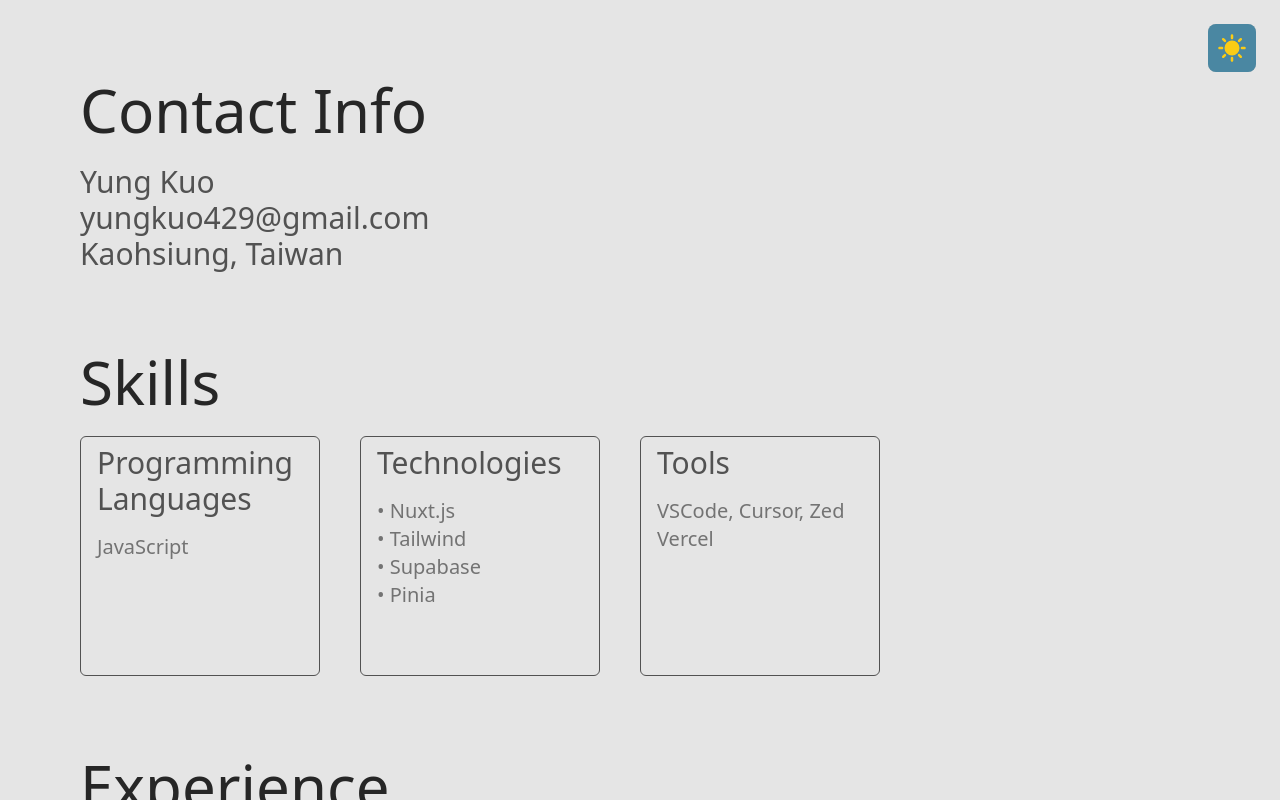
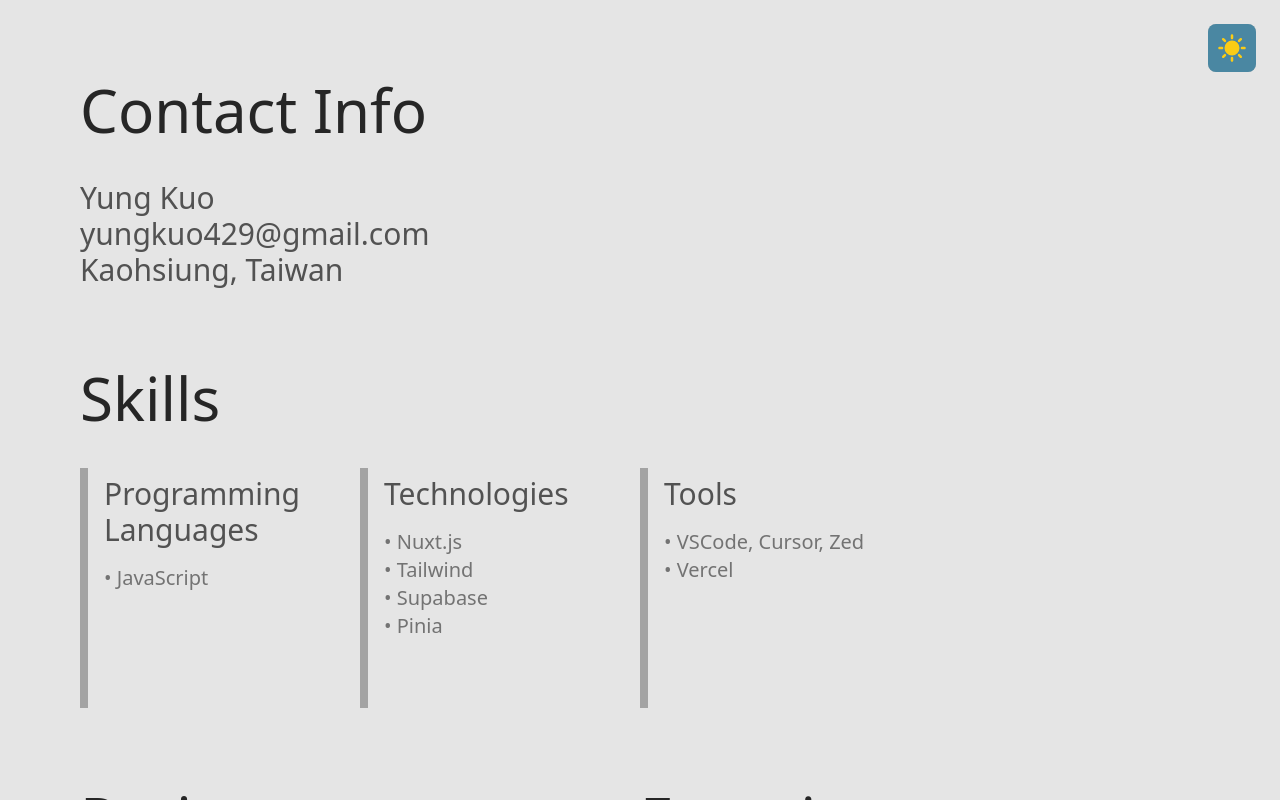
Before and after one commit to Yung-Kuo/my-blog, a Nuxt app: page /resume in a window 1280 px wide. Built offline with nearby package versions, Linux system fonts and the light colour scheme; no server answers.

Commit message:
modify resume

```diff
--- /dev/null
+++ b/components/Projects/TwitterClone.vue
@@ -0,0 +1,27 @@
+<template>
+  <div class="flex w-min flex-col items-center gap-4">
+    <NuxtLink to="https://twitter-clone-rho-smoky.vercel.app/" target="_blank">
+      <UITitleSub
+        class="text-sky-600 hover:text-sky-700 dark:text-sky-500 dark:hover:text-sky-400"
+      >
+        Twitter Clone
+      </UITitleSub>
+    </NuxtLink>
+    <NuxtLink to="https://twitter-clone-rho-smoky.vercel.app/" target="_blank">
+      <div
+        class="group grid h-60 w-80 grid-cols-1 grid-rows-1 overflow-hidden rounded-md border-0 dark:border dark:border-neutral-700"
+      >
+        <div
+          class="z-10 col-start-1 row-start-1 h-full w-full rounded-md bg-[url('/assets/photo/twitter-clone.webp')] bg-cover bg-center bg-no-repeat transition-all group-hover:scale-105"
+        />
+        <div
+          class="z-20 col-start-1 row-start-1 flex h-full w-full items-center justify-center rounded-md bg-neutral-500 bg-opacity-0 transition-all hover:bg-opacity-30 hover:backdrop-blur-sm"
+        >
+          <UITitleAlt class="opacity-0 transition-all group-hover:opacity-100">
+            Go to project
+          </UITitleAlt>
+        </div>
+      </div>
+    </NuxtLink>
+  </div>
+</template>
--- /dev/null
+++ b/components/UI/Section.vue
@@ -0,0 +1,36 @@
+<script setup>
+const props = defineProps({
+  expand: {
+    type: Boolean,
+    default: false,
+  },
+});
+const isExpand = ref(true);
+</script>
+<template>
+  <div>
+    <div
+      class="w-min"
+      @mousedown="props.expand ? (isExpand = !isExpand) : null"
+    >
+      <slot name="title" :isExpand="isExpand" />
+    </div>
+    <div class="h-10" />
+    <div class="min-h-20">
+      <Transition
+        enter-active-class="transition-all duration-300"
+        enter-from-class="opacity-0"
+        enter-to-class="opacity-100"
+        leave-active-class="transition-all duration-300"
+        leave-from-class="opacity-100"
+        leave-to-class="opacity-0"
+      >
+        <div v-show="!props.expand || isExpand">
+          <slot name="sub" />
+          <div v-if="$slots.content && $slots.sub" class="h-20" />
+          <slot name="content" />
+        </div>
+      </Transition>
+    </div>
+  </div>
+</template>
--- a/components/UI/Title/List.vue
+++ b/components/UI/Title/List.vue
@@ -1,7 +1,9 @@
 <template>
-  <h3
-    class="w-max text-lg text-neutral-500 transition-all dark:text-neutral-500 xl:text-xl"
-  >
-    <slot />
-  </h3>
+  <li>
+    <h3
+      class="w-max text-lg text-neutral-500 transition-all dark:text-neutral-500 xl:text-xl"
+    >
+      <slot />
+    </h3>
+  </li>
 </template>
--- a/components/UI/Title/Main.vue
+++ b/components/UI/Title/Main.vue
@@ -1,7 +1,66 @@
+<script setup>
+const props = defineProps({
+  noHover: {
+    type: Boolean,
+    default: false,
+  },
+  expand: {
+    type: Boolean,
+    default: false,
+  },
+  isExpand: {
+    type: Boolean,
+    default: false,
+  },
+});
+</script>
 <template>
-  <h1
-    class="w-max cursor-pointer text-4xl text-neutral-800 transition-all hover:scale-105 hover:text-neutral-900 dark:text-neutral-300 dark:hover:text-neutral-200 xl:text-6xl"
+  <div
+    class="flex w-max text-4xl text-neutral-800 transition-all dark:text-neutral-300 xl:text-6xl"
+    :class="{
+      'cursor-pointer hover:scale-105 hover:text-neutral-900 active:scale-100 dark:hover:text-neutral-200':
+        !props.noHover,
+      'group flex cursor-pointer gap-2': props.expand,
+    }"
   >
-    <slot />
-  </h1>
+    <h1>
+      <slot />
+    </h1>
+
+    <span
+      v-if="props.expand"
+      class="grid w-8 grid-cols-1 grid-rows-1 place-items-center"
+    >
+      <Transition
+        enter-active-class="transition-all duration-300"
+        enter-from-class="opacity-0"
+        enter-to-class="opacity-100"
+        leave-active-class="transition-all duration-300"
+        leave-from-class="opacity-100"
+        leave-to-class="opacity-0"
+      >
+        <span
+          v-show="props.expand && !props.isExpand"
+          class="col-start-1 row-start-1"
+        >
+          <span class="transition-all group-hover:scale-105">+</span>
+        </span>
+      </Transition>
+      <Transition
+        enter-active-class="transition-all duration-300"
+        enter-from-class="opacity-0"
+        enter-to-class="opacity-100"
+        leave-active-class="transition-all duration-300"
+        leave-from-class="opacity-100"
+        leave-to-class="opacity-0"
+      >
+        <span
+          v-show="props.expand && props.isExpand"
+          class="col-start-1 row-start-1"
+        >
+          <span class="transition-all group-hover:scale-105">-</span>
+        </span>
+      </Transition>
+    </span>
+  </div>
 </template>
--- a/pages/index.vue
+++ b/pages/index.vue
@@ -46,39 +46,7 @@ const gallery = ref([]);
       <div class="h-8" />
       <!-- project links -->
       <div class="flex gap-10 xl:justify-center">
-        <div class="flex flex-col items-center gap-4">
-          <NuxtLink
-            to="https://twitter-clone-rho-smoky.vercel.app/"
-            target="_blank"
-          >
-            <UITitleSub
-              class="text-sky-600 hover:text-sky-700 dark:text-sky-500 dark:hover:text-sky-400"
-            >
-              Twitter Clone
-            </UITitleSub>
-          </NuxtLink>
-          <NuxtLink
-            to="https://twitter-clone-rho-smoky.vercel.app/"
-            target="_blank"
-          >
-            <div
-              class="group grid h-60 w-80 grid-cols-1 grid-rows-1 overflow-hidden rounded-md border-0 dark:border dark:border-neutral-700"
-            >
-              <div
-                class="z-10 col-start-1 row-start-1 h-full w-full rounded-md bg-[url('/assets/photo/twitter-clone.webp')] bg-cover bg-center bg-no-repeat transition-all group-hover:scale-105"
-              />
-              <div
-                class="z-20 col-start-1 row-start-1 flex h-full w-full items-center justify-center rounded-md bg-neutral-500 bg-opacity-0 transition-all hover:bg-opacity-30 hover:backdrop-blur-sm"
-              >
-                <UITitleAlt
-                  class="opacity-0 transition-all group-hover:opacity-100"
-                >
-                  Go to project
-                </UITitleAlt>
-              </div>
-            </div>
-          </NuxtLink>
-        </div>
+        <ProjectsTwitterClone />
       </div>
     </div>
     <!-- Resume -->
--- a/pages/resume.vue
+++ b/pages/resume.vue
@@ -1,68 +1,99 @@
 <script setup></script>
 <template>
   <!--  -->
-  <div class="flex flex-col gap-20 p-10 xl:p-20">
-    <div>
-      <UITitleMain>Contact Info</UITitleMain>
-      <div class="h-6" />
+  <div class="flex flex-col gap-20 p-10 xl:p-20 xl:pb-40">
+    <UISection>
+      <template #title>
+        <UITitleMain noHover>Contact Info</UITitleMain>
+      </template>
+      <template #sub>
         <UITitleSub noHover>Yung Kuo</UITitleSub>
         <UITitleSub noHover>yungkuo429@gmail.com</UITitleSub>
         <UITitleSub noHover>Kaohsiung, Taiwan</UITitleSub>
-    </div>
+      </template>
+    </UISection>
     <!--  -->
-    <div>
-      <UITitleMain>Skills</UITitleMain>
-      <div class="h-6" />
+    <UISection>
+      <template #title>
+        <UITitleMain noHover>Skills</UITitleMain>
+      </template>
+      <template #content>
         <div class="flex flex-wrap gap-10">
           <div
-          class="min-h-60 min-w-60 rounded-md border border-neutral-600 px-4 py-2"
+            class="min-h-40 min-w-60 border-l-8 border-neutral-400 px-4 py-2 dark:border-neutral-600 xl:min-h-60"
           >
             <UITitleSub noHover>Programming<br />Languages</UITitleSub>
             <div class="h-4" />
-          <UITitleList>JavaScript</UITitleList>
+            <ul>
+              <UITitleList>• JavaScript</UITitleList>
+            </ul>
           </div>
           <div
-          class="min-h-60 min-w-60 rounded-md border border-neutral-600 px-4 py-2"
+            class="min-h-40 min-w-60 border-l-8 border-neutral-400 px-4 py-2 dark:border-neutral-600 xl:min-h-60"
           >
             <UITitleSub noHover>Technologies</UITitleSub>
             <div class="h-4" />
+            <ul>
               <UITitleList>• Nuxt.js</UITitleList>
               <UITitleList>• Tailwind</UITitleList>
               <UITitleList>• Supabase</UITitleList>
               <UITitleList>• Pinia</UITitleList>
+            </ul>
           </div>
           <div
-          class="min-h-60 min-w-60 rounded-md border border-neutral-600 px-4 py-2"
+            class="min-h-40 min-w-60 border-l-8 border-neutral-400 px-4 py-2 dark:border-neutral-600 xl:min-h-60"
           >
             <UITitleSub noHover>Tools</UITitleSub>
             <div class="h-4" />
-          <UITitleList>VSCode, Cursor, Zed</UITitleList>
-          <UITitleList>Vercel</UITitleList>
-        </div>
-      </div>
-    </div>
-    <!--  -->
-    <div>
-      <UITitleMain class="group flex gap-4"
-        >Experience
-        <span
-          class="opacity-0 transition-all group-hover:scale-105 group-hover:opacity-100"
-          >+</span
-        >
-      </UITitleMain>
-      <div class="h-6" />
-      <UITitleSub noHover>Wow, such empty</UITitleSub>
-    </div>
-    <!--  -->
-    <div>
-      <UITitleMain>Education</UITitleMain>
-      <div class="h-6" />
-    </div>
-    <!--  -->
-    <div>
-      <UITitleMain>Anything Else</UITitleMain>
-      <div class="h-6" />
-      <UITitleSub noHover>(rhetorical)</UITitleSub>
+            <ul>
+              <UITitleList>• VSCode, Cursor, Zed</UITitleList>
+              <UITitleList>• Vercel</UITitleList>
+            </ul>
           </div>
         </div>
       </template>
+    </UISection>
+    <!--  -->
+    <div class="flex flex-wrap">
+      <!-- Projects -->
+      <UISection expand class="xl:w-1/2">
+        <template #title="titleProps">
+          <UITitleMain expand :isExpand="titleProps.isExpand"
+            >Projects</UITitleMain
+          >
+        </template>
+        <template #sub>
+          <ProjectsTwitterClone />
+        </template>
+      </UISection>
+      <!-- Experience -->
+      <UISection expand class="xl:w-1/2">
+        <template #title="titleProps">
+          <UITitleMain expand :isExpand="titleProps.isExpand"
+            >Experience</UITitleMain
+          >
+        </template>
+        <template #sub>
+          <UITitleSub noHover>Wow, such empty</UITitleSub>
+        </template>
+      </UISection>
+    </div>
+    <!--  -->
+    <UISection>
+      <template #title>
+        <UITitleMain noHover>Education</UITitleMain>
+      </template>
+    </UISection>
+    <!--  -->
+    <UISection expand>
+      <template #title="titleProps">
+        <UITitleMain expand :isExpand="titleProps.isExpand"
+          >Anything Else</UITitleMain
+        >
+      </template>
+      <template #sub>
+        <UITitleSub noHover>(rhetorical)</UITitleSub>
+      </template>
+    </UISection>
+  </div>
+</template>
```
Also changed, not shown: layouts/default.vue (+1 -72 lines). Lines whose indentation alone changed are shown as unchanged.
